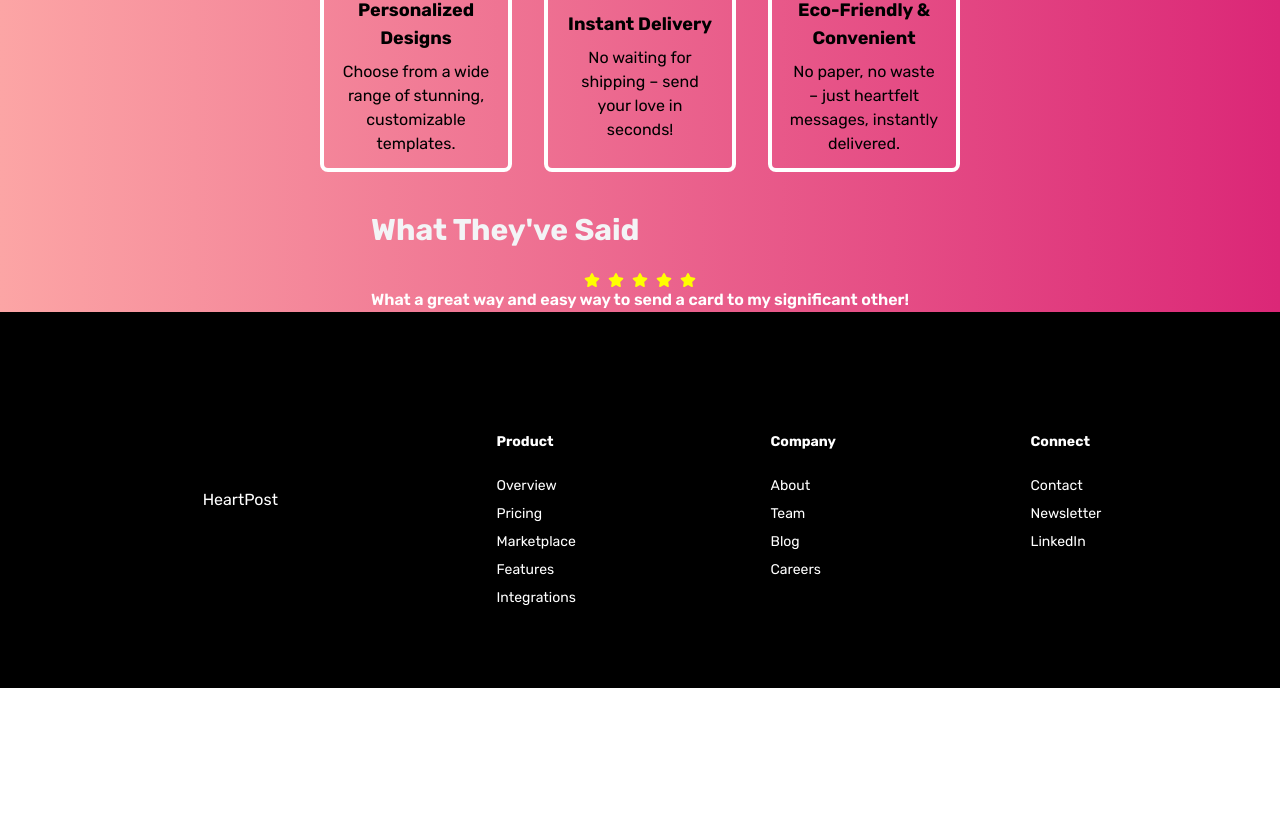
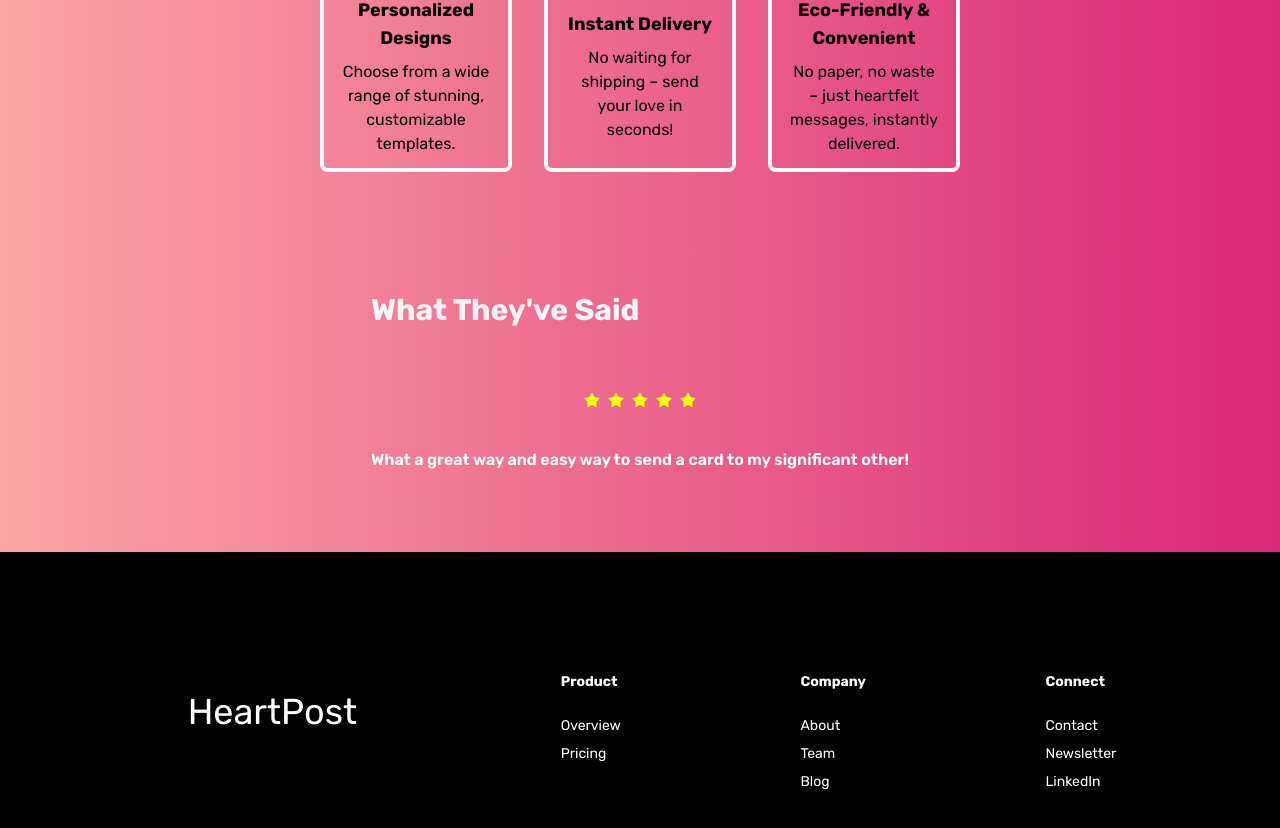
Before and after one commit to lavollmer/valentines-card, a React (Vite) app: page / in a window 1280 px wide. Shown: the part 768-1596 px from the top of the page. Before the commit the page ends 1456 px from the top, so only its background shows below. Built offline with nearby package versions, Linux system fonts and the light colour scheme.

Commit message:
Updating the Customer information

```diff
--- a/src/components/Customer.tsx
+++ b/src/components/Customer.tsx
@@ -2,14 +2,14 @@ import { FaStar } from "react-icons/fa6";
 
 const Customer = () => {
   return (
-    <div className="flex flex-col font-rubik">
+    <div className="flex flex-col space-y-10 font-rubik p-20">
       <div className="flex flex-row items-center">
         <h1 className="mt-8 mb-6 text-2xl lg:text-3xl font-bold text-gray-100">
           What They've Said
         </h1>
       </div>
-      <div className="flex flex-row items-center justify-between space-y-10">
-        <div className="flex flex-col">
+      <div className="flex flex-row items-center justify-between">
+        <div className="flex flex-col space-y-10">
           <div className="flex flex-row items-center justify-center space-x-2">
             <FaStar color="yellow" />
             <FaStar color="yellow" />
--- a/src/components/Footer.tsx
+++ b/src/components/Footer.tsx
@@ -4,36 +4,32 @@ const Footer = () => {
   return (
     <div className="flex flex-col space-y-10 md:space-x-4 text-center md:text-left md:flex-row justify-center md:justify-evenly bg-black pt-20 pb-20 font-rubik">
       <div className="flex flex-row justify-center md:flex-col md:m-6">
-        <h1 className="text-white">HeartPost</h1>
+        <h1 className="text-white text-4xl">HeartPost</h1>
       </div>
       <div className="flex flex-col space-y-6 text-sm">
         <div>
           <h1 className="font-bold text-white">Product</h1>
         </div>
-        <div className="flex flex-col left-0 space-y-2 text-white font-semilight">
+        <div className="flex flex-col left-0 space-y-2 text-white">
           <p>Overview</p>
           <p>Pricing</p>
-          <p>Marketplace</p>
-          <p>Features</p>
-          <p>Integrations</p>
         </div>
       </div>
       <div className="flex flex-col space-y-6 text-sm">
         <div>
           <h1 className="font-bold text-white">Company</h1>
         </div>
-        <div className="flex flex-col left-0 space-y-2 text-white font-semilight">
+        <div className="flex flex-col left-0 space-y-2 text-white">
           <p>About</p>
           <p>Team</p>
           <p>Blog</p>
-          <p>Careers</p>
         </div>
       </div>
       <div className="flex flex-col space-y-6 text-sm">
         <div>
           <h1 className="font-bold text-white">Connect</h1>
         </div>
-        <div className="flex flex-col left-0 space-y-2 text-white font-semilight">
+        <div className="flex flex-col left-0 space-y-2 text-white">
           <p>Contact</p>
           <p>Newsletter</p>
           <p>LinkedIn</p>
```
